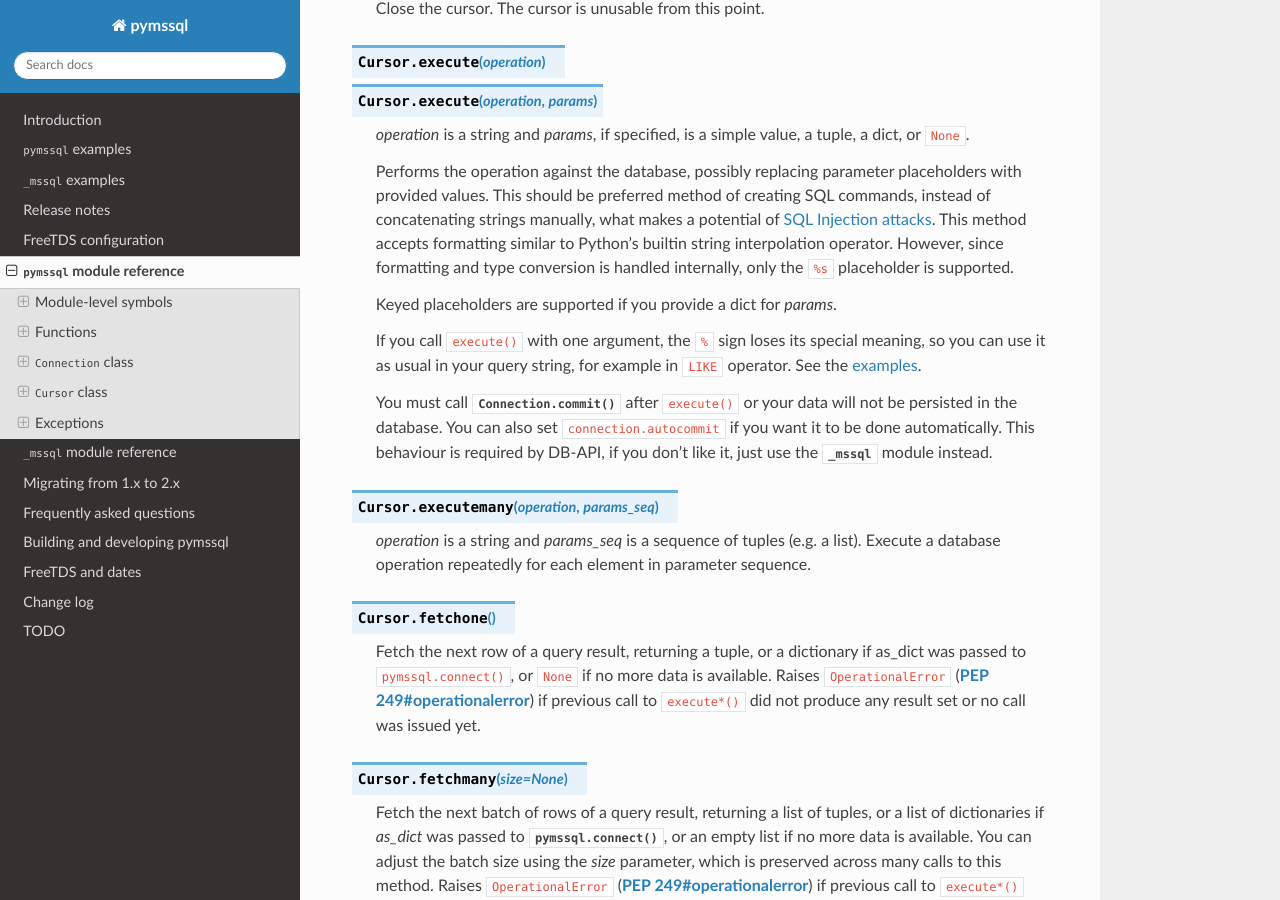
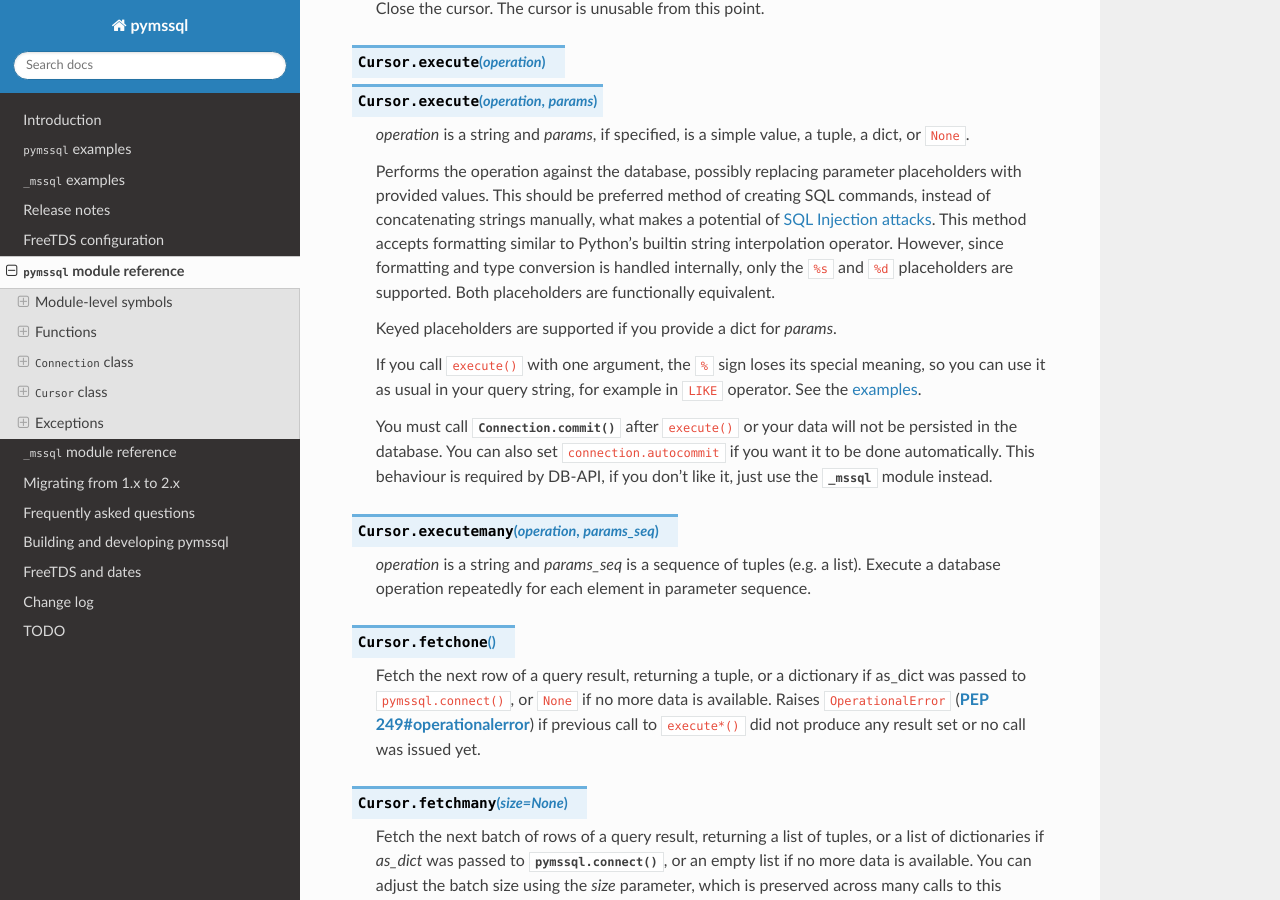
Before and after one commit to pymssql/pymssql, a Sphinx documentation site: the page built from docs/ref/pymssql.rst, in a window 1280 px wide and 900 px high, scrolled down 5741 px. Built offline with Sphinx 7.4.7 and the Read the Docs theme 2.0.0, drawn with Linux system fonts in a browser that asks for light colours.

Commit message:
add support for %d style replacements with keyed placeholders
Fixes #291

```diff
--- a/docs/ref/pymssql.rst
+++ b/docs/ref/pymssql.rst
@@ -295,7 +295,8 @@
     a potential of `SQL Injection attacks`_. This method accepts formatting similar
     to Python's builtin :ref:`string interpolation operator
     <python:string-formatting>`. However, since formatting and type conversion is handled
-    internally, only the ``%s`` placeholder is supported.
+    internally, only the ``%s`` and ``%d`` placeholders are supported. Both placeholders are
+    functionally equivalent.
 
     Keyed placeholders are supported if you provide a dict for *params*.
 
```
Also changed, not shown: 2 other files.
